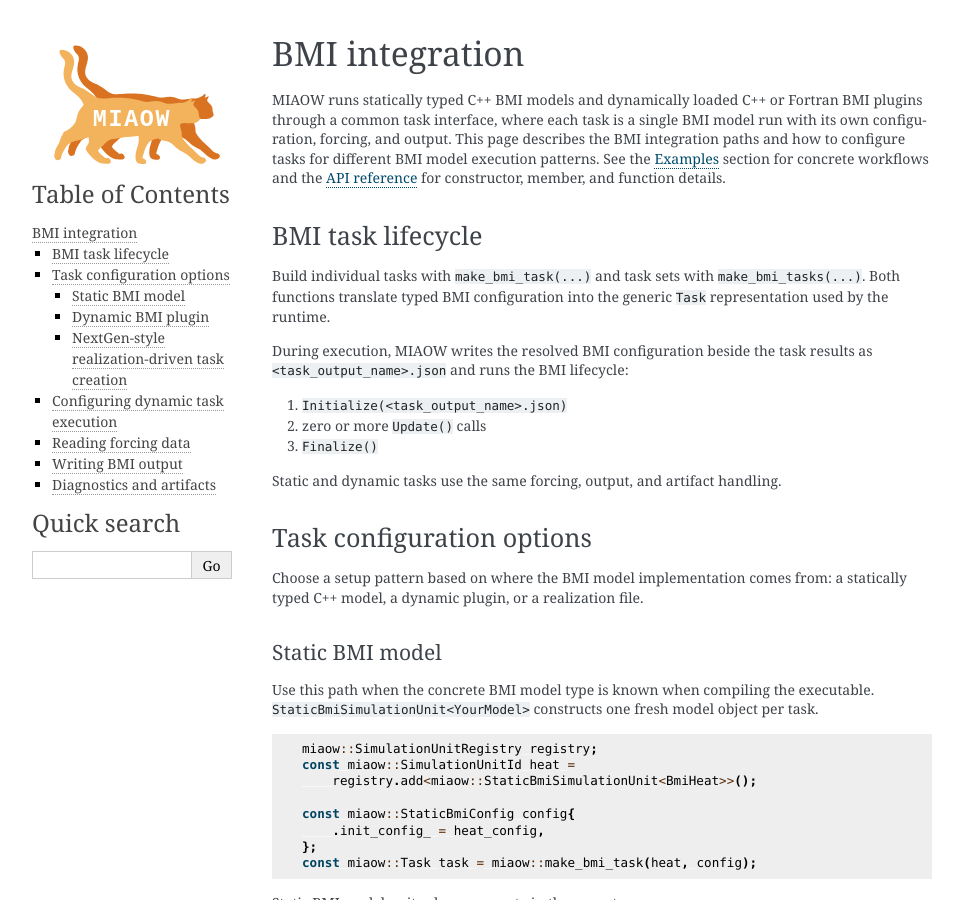
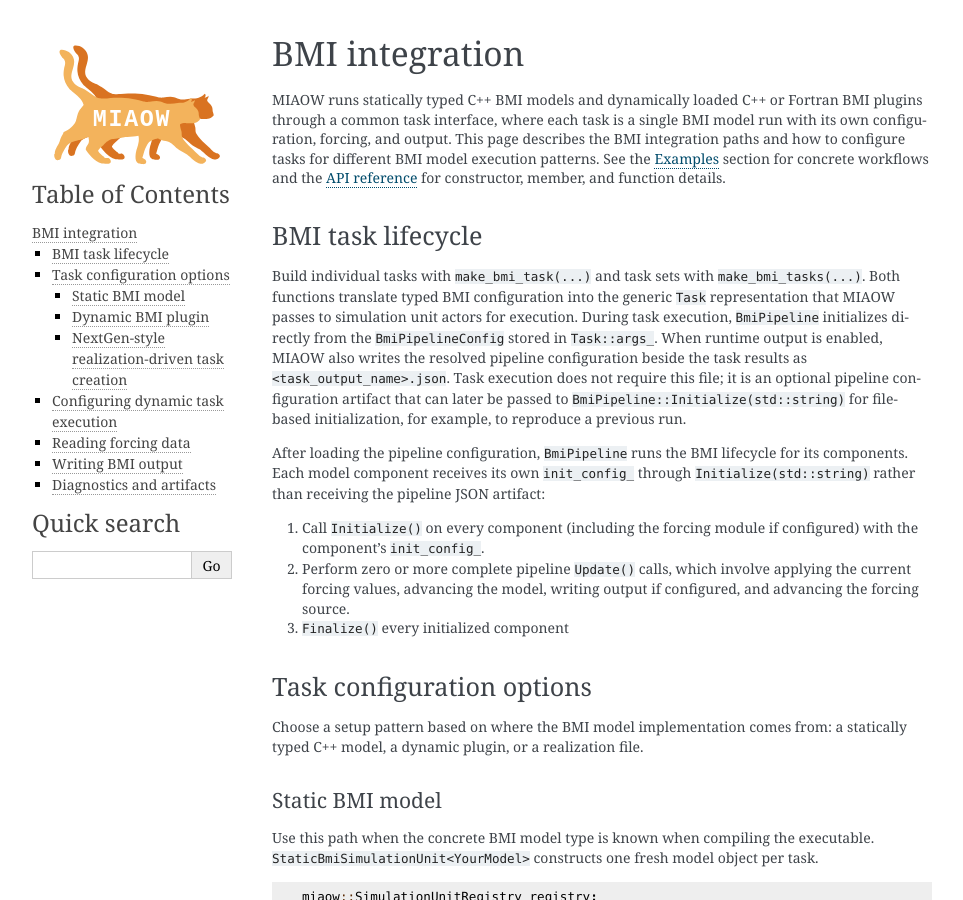
Before and after one commit to uofs-simlab/miaow-framework, a Sphinx documentation site: the page built from docs/bmi.rst, in a window 1280 px wide and 900 px high. Shown: the whole window, without its empty margins (148-1111 px from the left). Built offline with Sphinx 7.4.7, drawn with Linux system fonts in a browser that asks for light colours; the version number could not be read and is left out.

Commit message:
correct documentation

```diff
--- a/docs/bmi.rst
+++ b/docs/bmi.rst
@@ -6,15 +6,13 @@ MIAOW runs statically typed C++ BMI models and dynamically loaded C++ or Fortran
 BMI task lifecycle
 ------------------
 
-Build individual tasks with ``make_bmi_task(...)`` and task sets with ``make_bmi_tasks(...)``. Both functions translate typed BMI configuration into the generic ``Task`` representation used by the runtime.
+Build individual tasks with ``make_bmi_task(...)`` and task sets with ``make_bmi_tasks(...)``. Both functions translate typed BMI configuration into the generic ``Task`` representation that MIAOW passes to simulation unit actors for execution. During task execution, ``BmiPipeline`` initializes directly from the ``BmiPipelineConfig`` stored in ``Task::args_``. When runtime output is enabled, MIAOW also writes the resolved pipeline configuration beside the task results as ``<task_output_name>.json``. Task execution does not require this file; it is an optional pipeline configuration artifact that can later be passed to ``BmiPipeline::Initialize(std::string)`` for file-based initialization, for example, to reproduce a previous run.
 
-During execution, MIAOW writes the resolved BMI configuration beside the task results as ``<task_output_name>.json`` and runs the BMI lifecycle:
+After loading the pipeline configuration, ``BmiPipeline`` runs the BMI lifecycle for its components. Each model component receives its own ``init_config_`` through ``Initialize(std::string)`` rather than receiving the pipeline JSON artifact:
 
-1. ``Initialize(<task_output_name>.json)``
-2. zero or more ``Update()`` calls
-3. ``Finalize()``
-
-Static and dynamic tasks use the same forcing, output, and artifact handling.
+1. Call ``Initialize()`` on every component (including the forcing module if configured) with the component's ``init_config_``.
+2. Perform zero or more complete pipeline ``Update()`` calls, which involve applying the current forcing values, advancing the model, writing output if configured, and advancing the forcing source.
+3. ``Finalize()`` every initialized component
 
 Task configuration options
 --------------------------
```
Also changed, not shown: 1 other file.
